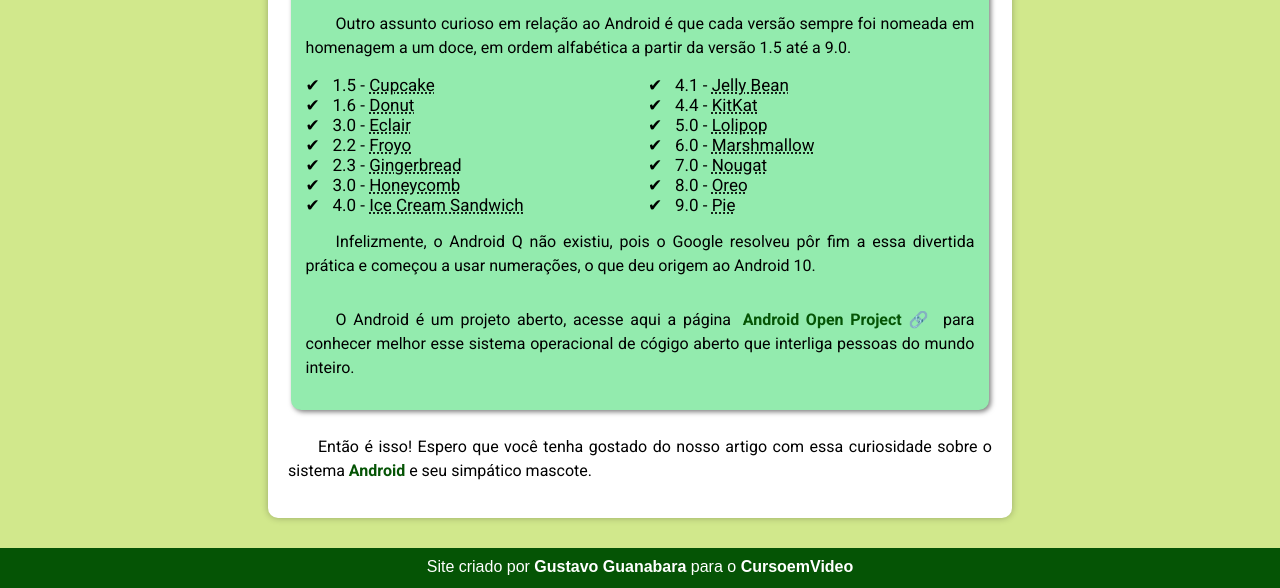
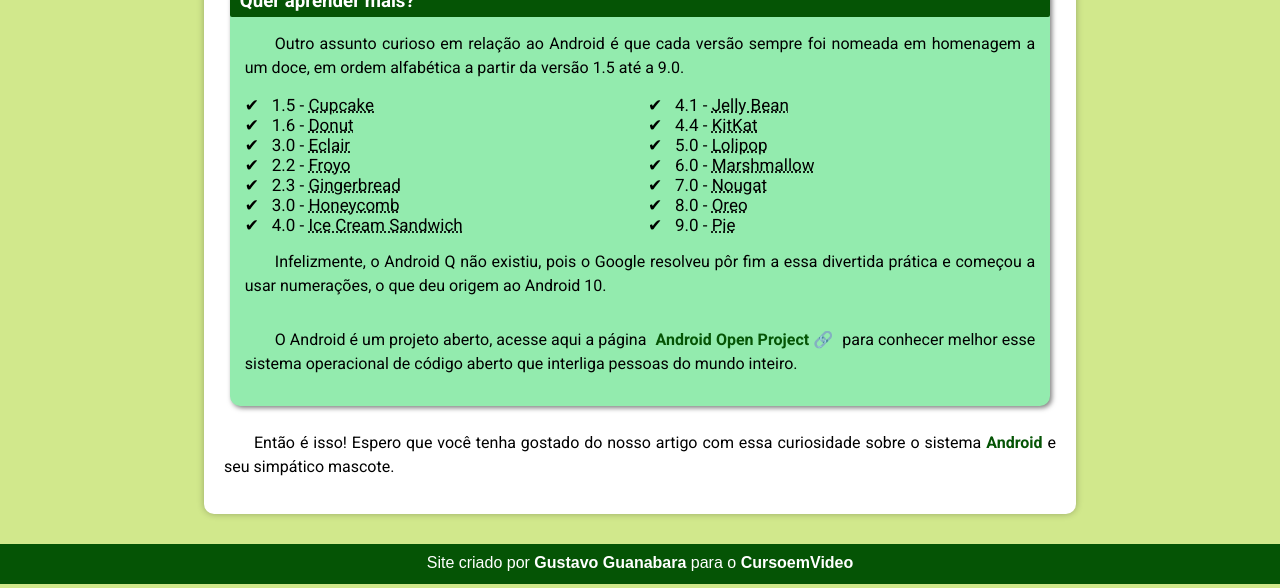
Before and after one commit to mateusvlv/reportagem_android, a plain HTML site: page index.html in a window 1280 px wide. Shown: the part 2054-2642 px from the top of the page. Drawn offline with Linux system fonts and the light colour scheme.

Commit message:
Aumento Min Width main

```diff
--- a/index.html
+++ b/index.html
@@ -70,7 +70,7 @@
                 </div>
                 </ul>
                 <p>Infelizmente, o Android Q não existiu, pois o Google resolveu pôr fim a essa divertida prática e começou a usar numerações, o que deu origem ao Android 10.</p>
-                <p>O Android é um projeto aberto, acesse aqui a página <a href="https://source.android.com/?hl=pt-br" target="_blank" rel="external">Android Open Project</a> para conhecer melhor esse sistema operacional de cógigo aberto que interliga pessoas do mundo inteiro.</p>
+                <p>O Android é um projeto aberto, acesse aqui a página <a href="https://source.android.com/?hl=pt-br" target="_blank" rel="external">Android Open Project</a> para conhecer melhor esse sistema operacional de código aberto que interliga pessoas do mundo inteiro.</p>
             </article>
             <aside>
                 <p>Então é isso! Espero que você tenha gostado do nosso artigo com essa curiosidade sobre o sistema <span class="dest-txt">Android</span> e seu simpático mascote.</p>
--- a/style.css
+++ b/style.css
@@ -96,7 +96,7 @@ main{
     border-bottom-right-radius: 10px;
     border-bottom-left-radius: 10px;
     width: min-content;
-    min-width: 55%;
+    min-width: 65%;
     max-width: 90%;
     margin: auto;
     margin-bottom: 30px;
```
